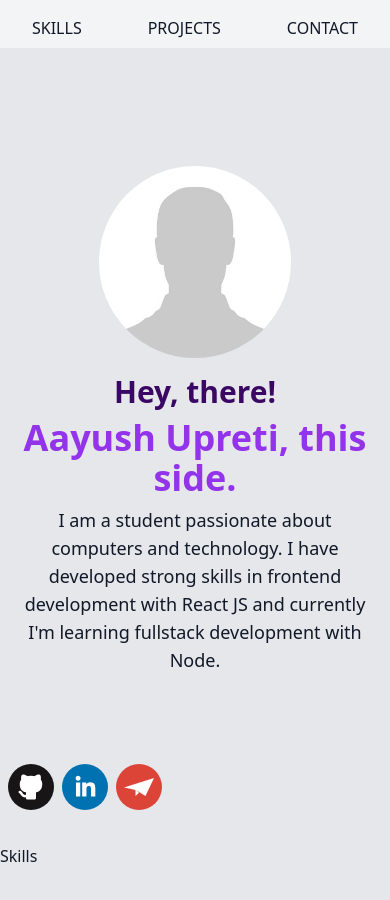
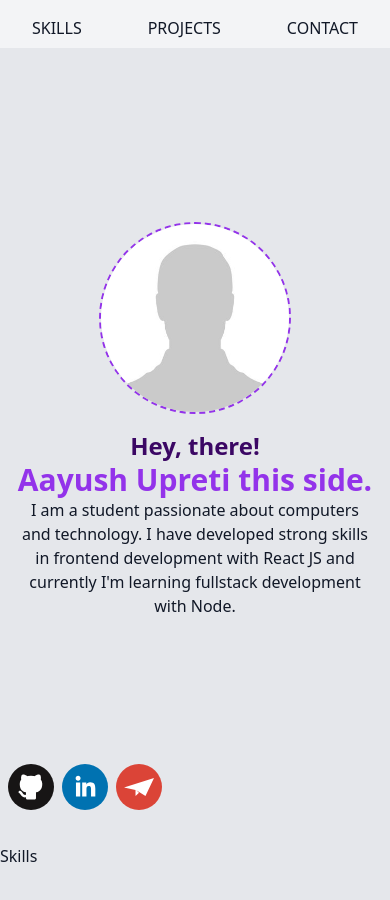
Before and after one commit to ayus-10/my-site, a React (Vite) app: page / in a window 390 px wide. Shown: the top 900 px of the page. Built offline with nearby package versions, Linux system fonts and the light colour scheme.

Commit message:
minor style changes

```diff
--- a/src/components/Hero.jsx
+++ b/src/components/Hero.jsx
@@ -8,15 +8,15 @@ const Hero = () => {
       className="relative flex max-h-screen w-screen flex-grow bg-gray-200 px-4"
       id="hero"
     >
-      <div className="-mt-[3.25rem] flex flex-col-reverse justify-center gap-4 md:flex-row md:items-center">
+      <div className="-mt-[3.25rem] flex flex-col-reverse justify-center gap-4 md:flex-row md:items-center md:gap-8">
         <div className="w-full text-center md:w-1/2 md:text-right">
-          <h2 className="text-3xl font-semibold text-purple-950 md:text-3xl">
+          <h2 className="text-2xl font-semibold text-purple-950 md:text-3xl">
             Hey, there!
           </h2>
-          <h1 className="my-2 text-4xl font-bold text-purple-600 md:text-5xl">
-            Aayush Upreti, this side.
+          <h1 className="text-3xl font-bold text-purple-600 md:my-2 md:text-5xl">
+            Aayush Upreti this side.
           </h1>
-          <p className="text-lg md:text-xl">
+          <p className="md:text-xl">
             I am a student passionate about computers and technology. I have
             developed strong skills in frontend development with React JS and
             currently I'm learning fullstack development with Node.
@@ -25,7 +25,7 @@ const Hero = () => {
         <img
           src={image}
           alt="My image"
-          className="mx-auto h-auto w-48 rounded-full md:mx-0 md:w-96 md:rounded-3xl"
+          className="mx-auto h-auto w-48 rounded-full border-2 border-dashed border-purple-600 md:mx-0 md:w-96 md:rounded-3xl md:border-4"
         />
       </div>
       <SocialLinks />
```
